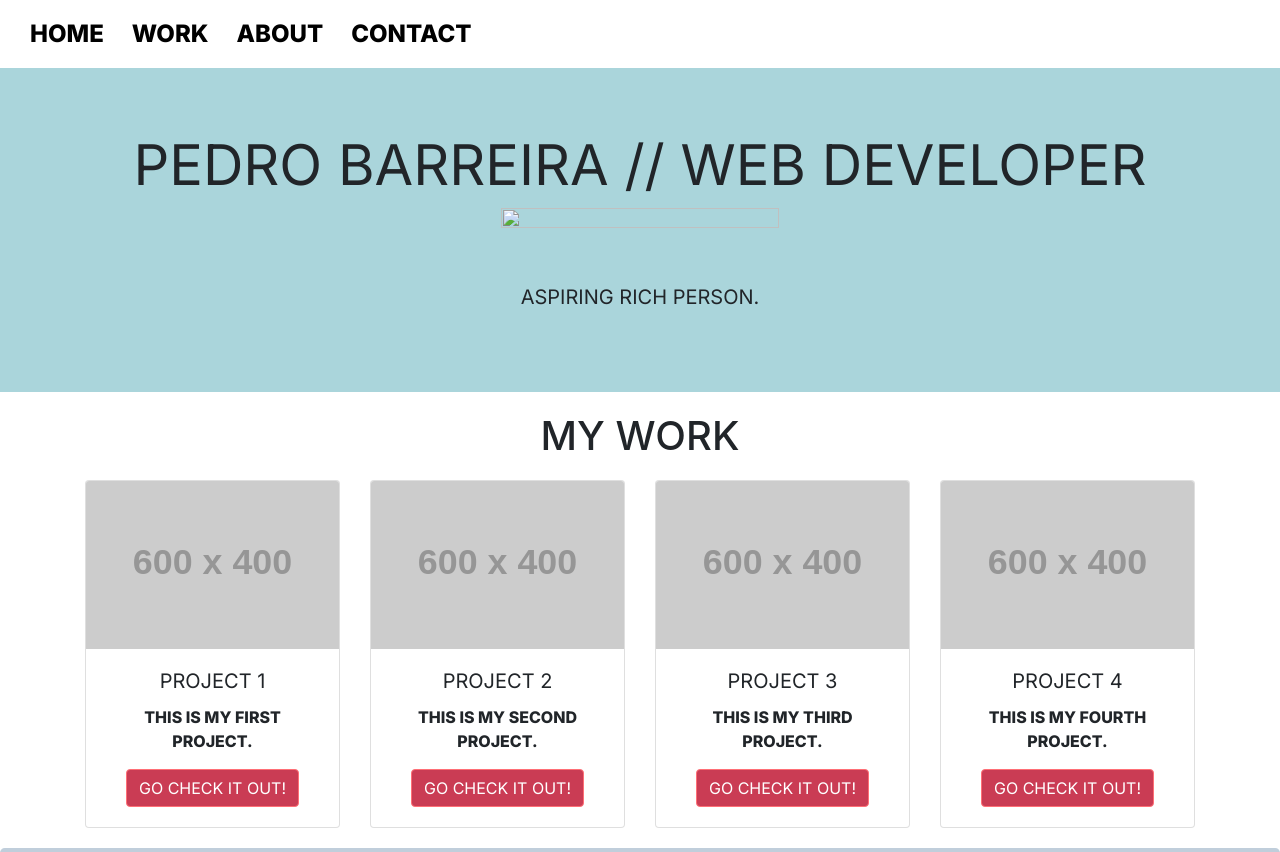
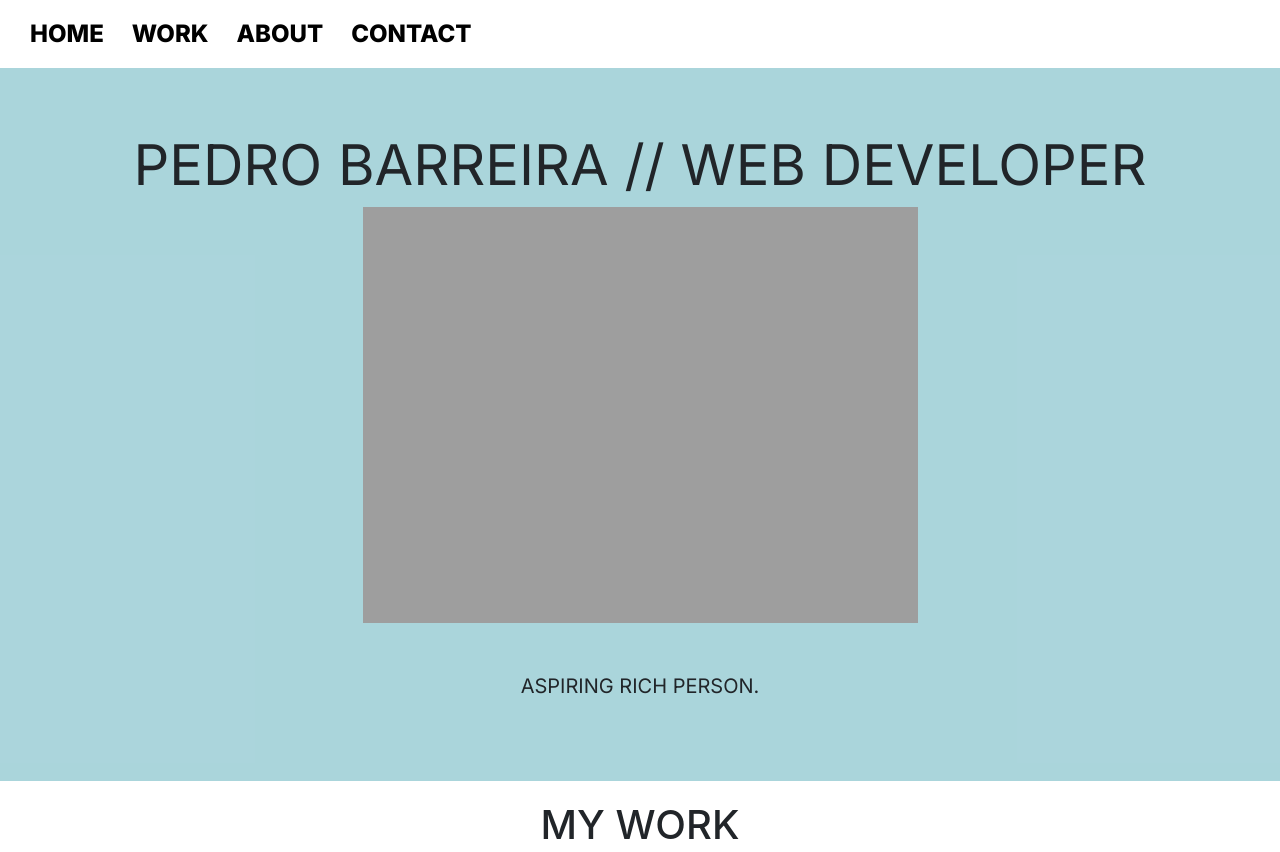
Before and after one commit to pedromiguel93/Bootstrap-Portfolio, a plain HTML site: page index.html in a window 1280 px wide. Shown: the top 852 px of the page. Drawn offline with nearby package versions, Linux system fonts and the light colour scheme; the site is published under a folder, as on GitHub Pages, so addresses that start at the root find nothing; placeholder pictures from the web are drawn by us.

Commit message:
fixed typo in html hero section img tag

```diff
--- a/index.html
+++ b/index.html
@@ -40,7 +40,7 @@
     <div class="jumbotron jumbotron-fluid" id="home">
       <div class="container hero-section">
         <h1 class="display-4">Pedro Barreira // Web Developer</h1>
-        <img src="/images/heroshot.png" height="50%" width="50%" />
+        <img src="./images/heroshot.png" height="50%" width="50%" />
         <br /><br /><br />
         <p class="lead">Aspiring rich person.</p>
       </div>
```
